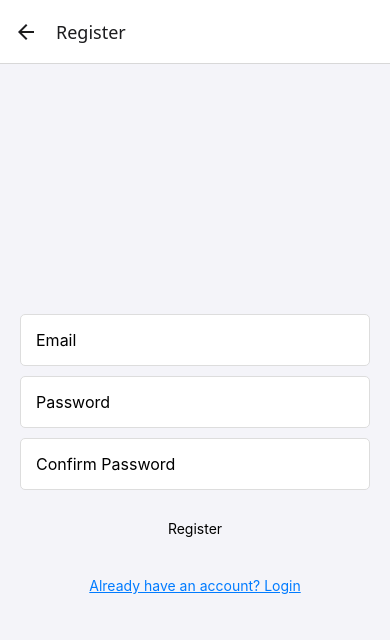
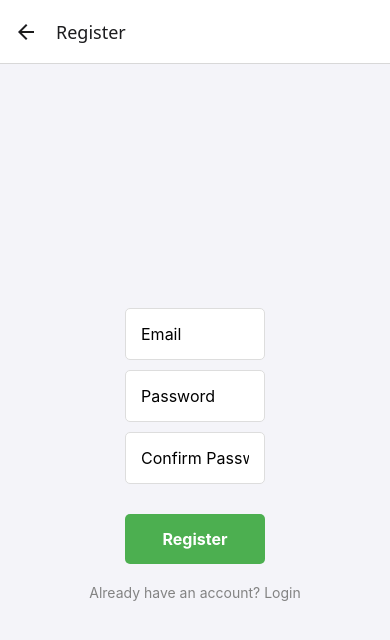
Before and after one commit to Kamva-pro/Kasi-IN, a React Native app in the folder frontend/: screen /Register in a window 390 px wide. Shown: the top 640 px of the page. Built offline with nearby package versions, Linux system fonts and the light colour scheme; no server answers.

Commit message:
css changes

```diff
--- a/frontend/components/login.jsx
+++ b/frontend/components/login.jsx
@@ -76,7 +76,7 @@ const styles = StyleSheet.create({
     backgroundColor: '#f4f4f9',
   },
   input: {
-    width: '100%',
+    width: '40%',
     padding: 15,
     marginBottom: 10,
     borderWidth: 1,
@@ -86,9 +86,10 @@ const styles = StyleSheet.create({
     backgroundColor: '#fff',
   },
   button: {
+    marginTop: 20,
     backgroundColor: '#4CAF50',
     padding: 15,
-    width: '100%',
+    width: '40%',
     borderRadius: 5,
     alignItems: 'center',
   },
@@ -99,8 +100,7 @@ const styles = StyleSheet.create({
   },
   linkText: {
     marginTop: 20,
-    color: '#007BFF',
-    textDecorationLine: 'underline',
+    color: '#838383',
   },
 });
 
--- a/frontend/components/register.jsx
+++ b/frontend/components/register.jsx
@@ -83,7 +83,7 @@ const styles = StyleSheet.create({
     marginBottom: 20,
   },
   input: {
-    width: '100%',
+    width: '40%',
     padding: 15,
     marginBottom: 10,
     borderWidth: 1,
@@ -92,17 +92,26 @@ const styles = StyleSheet.create({
     fontSize: 16,
     backgroundColor: '#fff',
   },
+
+
+  button: {
+    marginTop: 20,
+    backgroundColor: '#4CAF50',
+    padding: 15,
+    width: '40%',
+    borderRadius: 5,
+    alignItems: 'center',
+  },
+
+  buttonText: {
+    color: '#fff',
+    fontSize: 16,
+    fontWeight: 'bold',
+  },
   linkText: {
     marginTop: 20,
-    color: '#007BFF',
-    textDecorationLine: 'underline',
+    color: '#838383',
   },
-
-  button: {
-    backgroundColor: '#f4f4f9',
-    padding: 20,
-    color: "#fff",
-  }
 });
 
 export default RegisterScreen;
```
Also changed, not shown: 1 other file (tests, documents, lock files or other folders).
